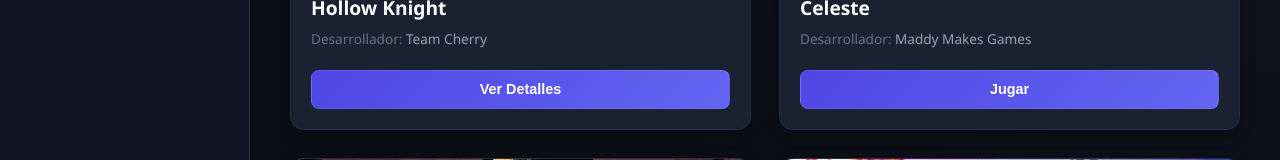
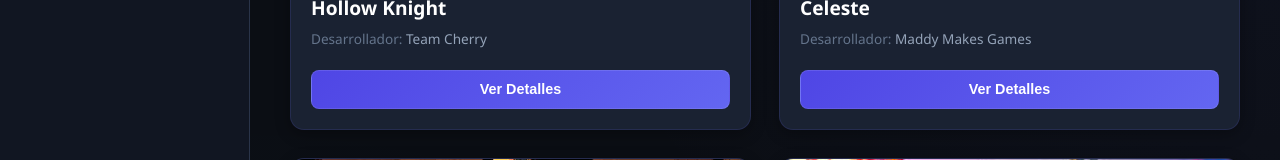
Before and after one commit to SpiritKing20/SegundoParcial2026-2, a React (Vite) app in the folder Parcial2/: page / in a window 1280 px wide. Shown: the part 418-578 px from the top of the page. Built offline with nearby package versions, Linux system fonts and the light colour scheme.

Commit message:
Restaurar importaciones correctas de imagenes y formatear Sidebar

```diff
--- a/Parcial2/src/App.jsx
+++ b/Parcial2/src/App.jsx
@@ -29,7 +29,7 @@
     genre: 'Plataformas',
     rating: '4.8',
     image: celesteImg,
-    buttonText: 'Jugar'
+    buttonText: 'Ver Detalles'
   },
   {
     id: 3,
@@ -47,7 +47,7 @@
     genre: 'Roguelite',
     rating: '4.8',
     image: deadCellsImg,
-    buttonText: 'Jugar'
+    buttonText: 'Ver Detalles'
   },
   {
     id: 5,
@@ -65,7 +65,7 @@
     genre: 'Run & Gun',
     rating: '4.7',
     image: cupheadImg,
-    buttonText: 'Jugar'
+    buttonText: 'Ver Detalles'
   }
 ];
 
--- a/Parcial2/src/componentes/Sidebar.jsx
+++ b/Parcial2/src/componentes/Sidebar.jsx
@@ -6,15 +6,12 @@
       <nav className="sidebar-nav">
         <ul className="sidebar-menu">
           <li className="sidebar-item active">
-
             <span className="sidebar-text">Explorar</span>
           </li>
           <li className="sidebar-item">
-
             <span className="sidebar-text">Géneros</span>
           </li>
           <li className="sidebar-item">
-
             <span className="sidebar-text">Mis Favoritos</span>
           </li>
         </ul>
```
